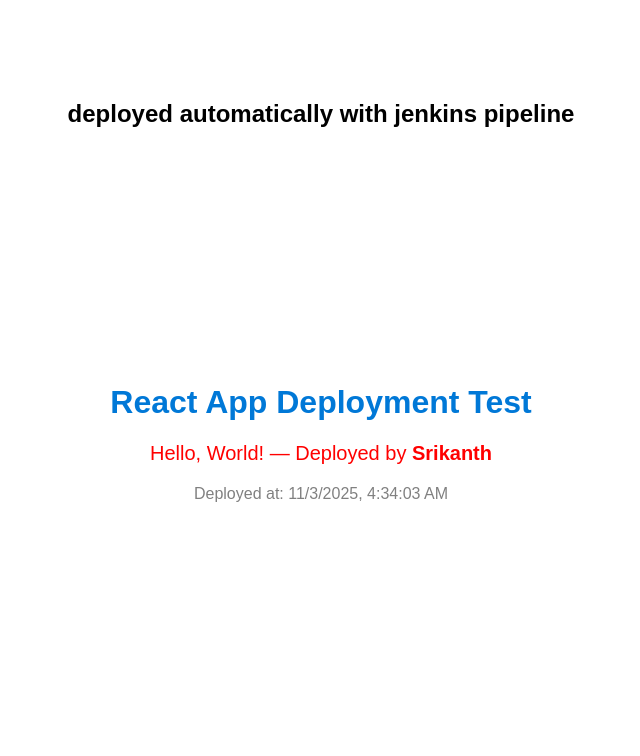
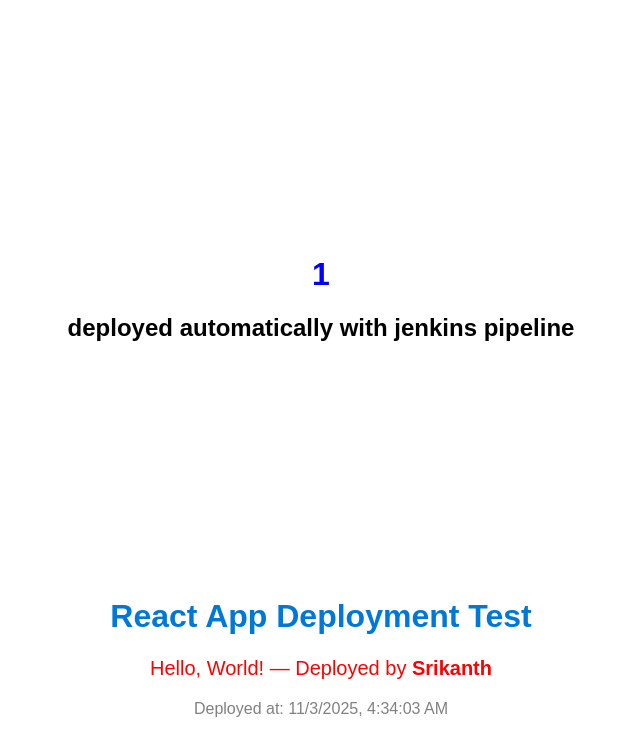
Before and after one commit to Srikanth-varma/reactforcloud, a React (Create React App) app: page / in a window 1280 px wide. Shown: the top 756 px of the page, without its empty margins (319-959 px from the left). Built offline with nearby package versions, Linux system fonts and the light colour scheme.

Commit message:
deployed by jenkins1

```diff
--- a/src/App.js
+++ b/src/App.js
@@ -14,7 +14,8 @@ function App() {
         marginTop: "100px",
         fontFamily: "Arial, sans-serif",
       }}
-    >
+    >      <h1>1</h1>
+
       <h2>deployed automatically with jenkins pipeline</h2>
       <h1 style={{ color: "#0078D7" }}>React App Deployment Test</h1>
       <p style={{ color: "red", fontSize: "20px" }}>
```
